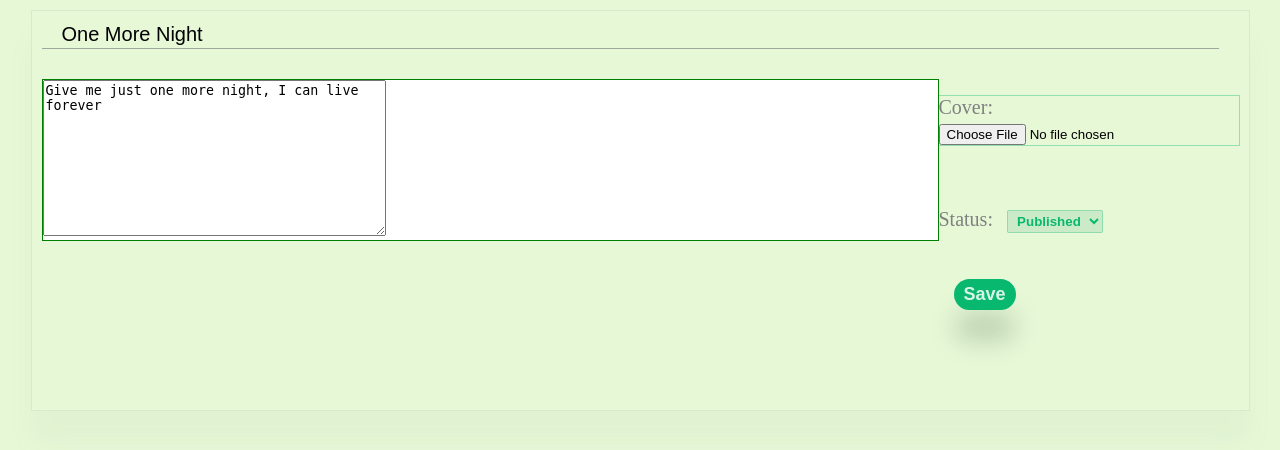
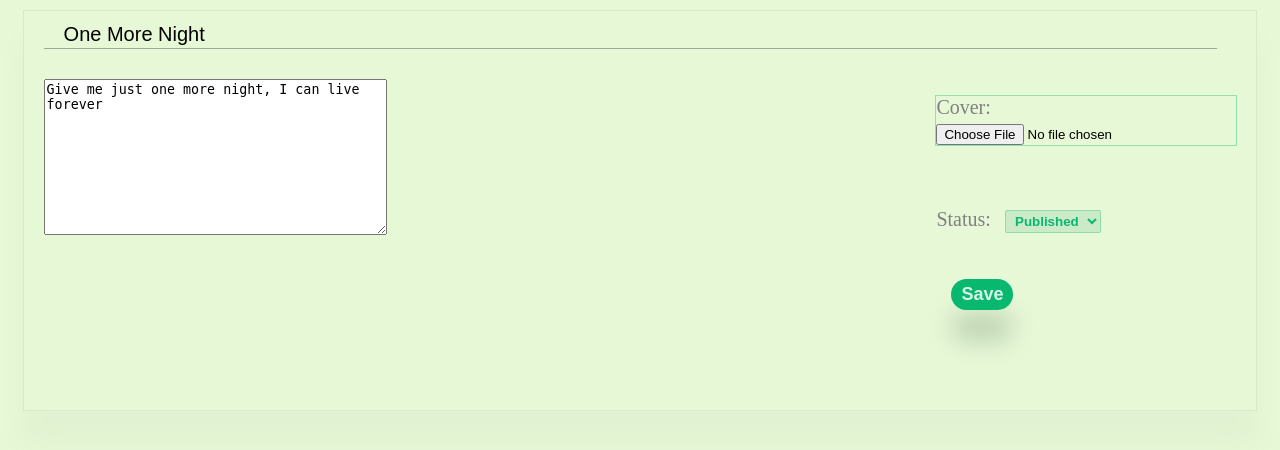
Before and after one commit to fescii/getopas, a Django app: page /dashboard/edit-article/12/ in a window 1280 px wide. Shown: the top 450 px of the page. Run offline with Django 4.2, Linux system fonts and the light colour scheme; a user stored in the database is signed in; data comes from the database, SQL or seed files in the repository; tables that the repository leaves empty hold one stand-in row (values such as "Sample post"); parts of the project's set-up code (start-up, migrations or seed data) failed here and were passed over; some libraries are stand-ins or nearby versions.

Commit message:
Editors: Entry C31

```diff
--- a/mysite/editors/static/css/article.css
+++ b/mysite/editors/static/css/article.css
@@ -27,13 +27,16 @@
 }
 
 main.article>.main-content>form{
-    width: 95%;
+    box-sizing: border-box;
+    width: 98%;
+    height: 100%;
     box-shadow: 0rem 2rem 1.5rem #748f740e;
     border: 1px solid #83858421;
-    padding: 10px;
+    padding: 10px 20px;
     display: grid;
     grid-template-columns: 1fr 300px;
     row-gap: 30px;
+    column-gap: 10px;
 }
 .errorlist{
     display: none;
@@ -49,6 +52,7 @@
 }
 main.article>.main-content>form>p:nth-of-type(1)>label{
     display: none;
+    color: white;
 }
 
 label{
@@ -74,13 +78,11 @@
 }
 main.article>.main-content>form>p:nth-of-type(3){
     border: none;
-    border: 1px solid green;
+    /*border: 1px solid green;*/
     grid-column: 1/2;
     grid-row: 2/8;
     padding: 0px;
     margin: 0%;
-    background-color: white;
-    height: max-content;
     -webkit-border-radius: 0px;
     -moz-border-radius: 0px;
     -ms-border-radius: 0px;
--- a/mysite/editors/templates/editors/articles/edit.html
+++ b/mysite/editors/templates/editors/articles/edit.html
@@ -17,7 +17,8 @@
 <script>
     tinymce.init({
         selector: '#id_body',
-        height: 550, menubar: 'edit insert view format table',
+        height: 550,
+        menubar: 'edit insert view format table',
         plugins: [
           'advlist autolink lists link image charmap print preview anchor',
           'searchreplace visualblocks code fullscreen',
```
